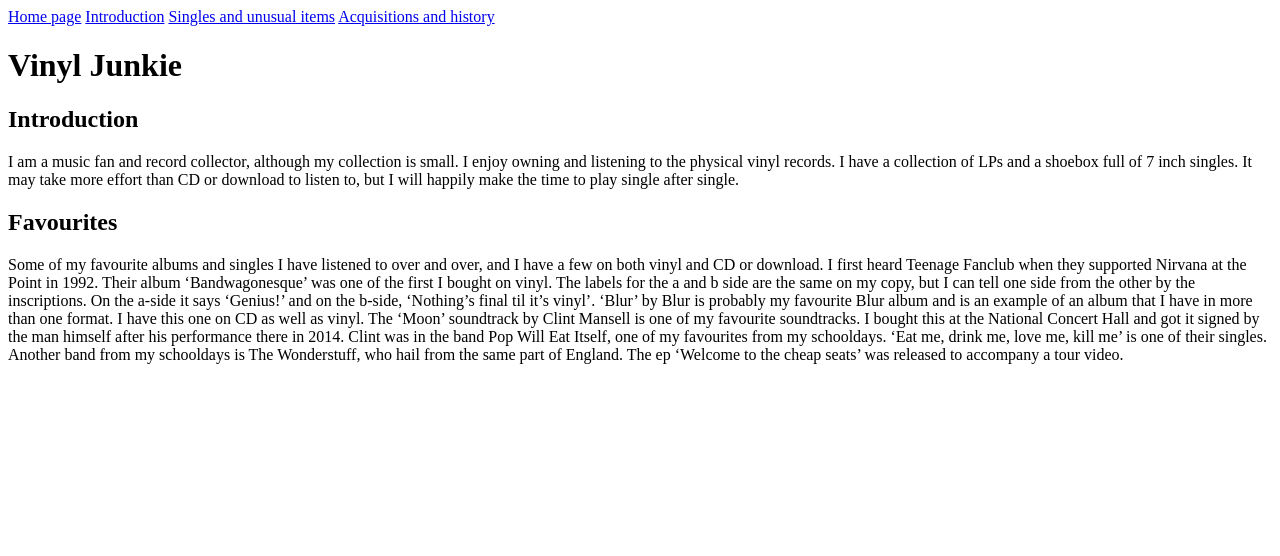
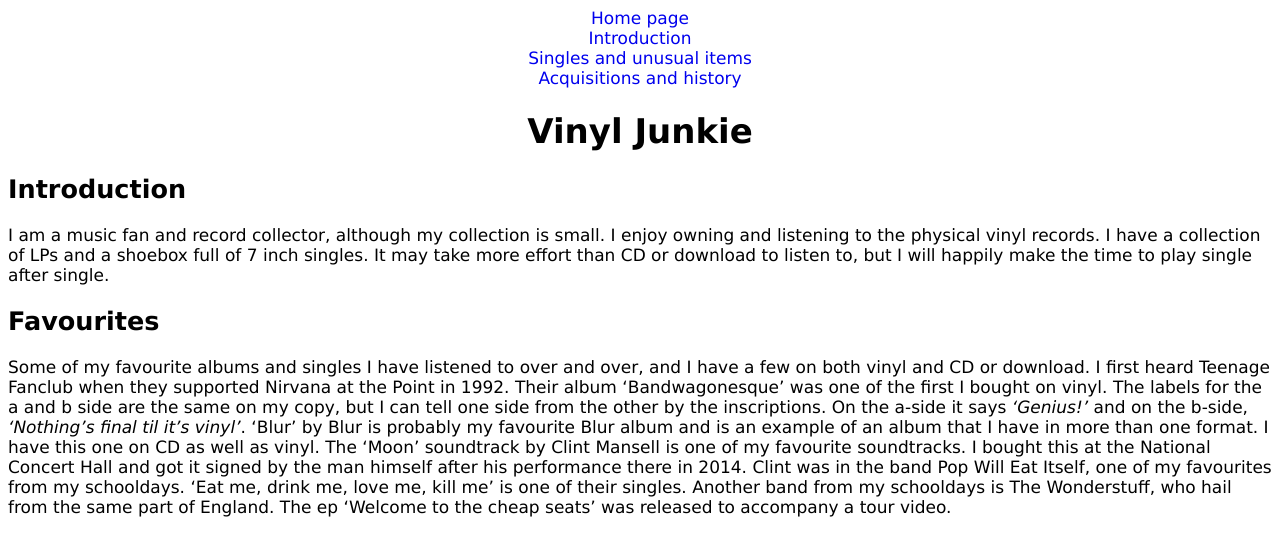
Before and after one commit to bn5092017/VinylStory, a plain HTML site: page Vinyl.html in a window 1280 px wide. Drawn offline with Linux system fonts and the light colour scheme.

Commit message:
Version 3: Stylesheet added
Added basic stylesheet with some basic styles for font and nav elements

```diff
--- a/Vinyl.html
+++ b/Vinyl.html
@@ -3,6 +3,9 @@
 <head>
     <meta charset="UTF-8">
     <title>Vinyl Junkie - Introduction</title>
+    <style>
+        @import "css/basicStylesheet.css";
+    </style>
 </head>
 <body>
 <nav>
@@ -23,8 +26,8 @@
     Some of my favourite albums and singles I have listened to over and over, and I have a few on both vinyl and CD
     or download.  I first heard Teenage Fanclub when they supported Nirvana at the Point in 1992.  Their album
     ‘Bandwagonesque’ was one of the first I bought on vinyl.  The labels for the a and b side are the same on my copy,
-    but I can tell one side from the other by the inscriptions.  On the a-side it says ‘Genius!’ and on the b-side,
-    ‘Nothing’s final til it’s vinyl’.  ‘Blur’ by Blur is probably my favourite Blur album and is an example
+    but I can tell one side from the other by the inscriptions.  On the a-side it says <em>‘Genius!’</em> and on the b-side,
+    <em>‘Nothing’s final til it’s vinyl’</em>.  ‘Blur’ by Blur is probably my favourite Blur album and is an example
     of an album that I have in more than one format.  I have this one on CD as well as vinyl.
     The ‘Moon’ soundtrack by Clint Mansell is one of my favourite soundtracks.  I bought this at the National
     Concert Hall and got it signed by the man himself after his performance there in 2014.  Clint was in the band
--- /dev/null
+++ b/css/basicStylesheet.css
@@ -0,0 +1,28 @@
+/* basic stylesheet for Vinyl Story */
+
+html{
+    font-size: 17px;
+}
+
+body{
+    font-family: Verdana, Arial, sans-serif;
+}
+
+h1{
+    font-size: 2rem;
+    text-align: center;
+}
+
+nav ul{
+    display: flex;
+}
+
+nav li{
+    flex: 1;
+}
+
+nav a{
+    display: block;
+    text-decoration: none;
+    text-align: center;
+}
```
Also changed, not shown: Acquisitions.html (+3 -0 lines), Singles.html (+3 -0 lines), index.html (+3 -0 lines).
